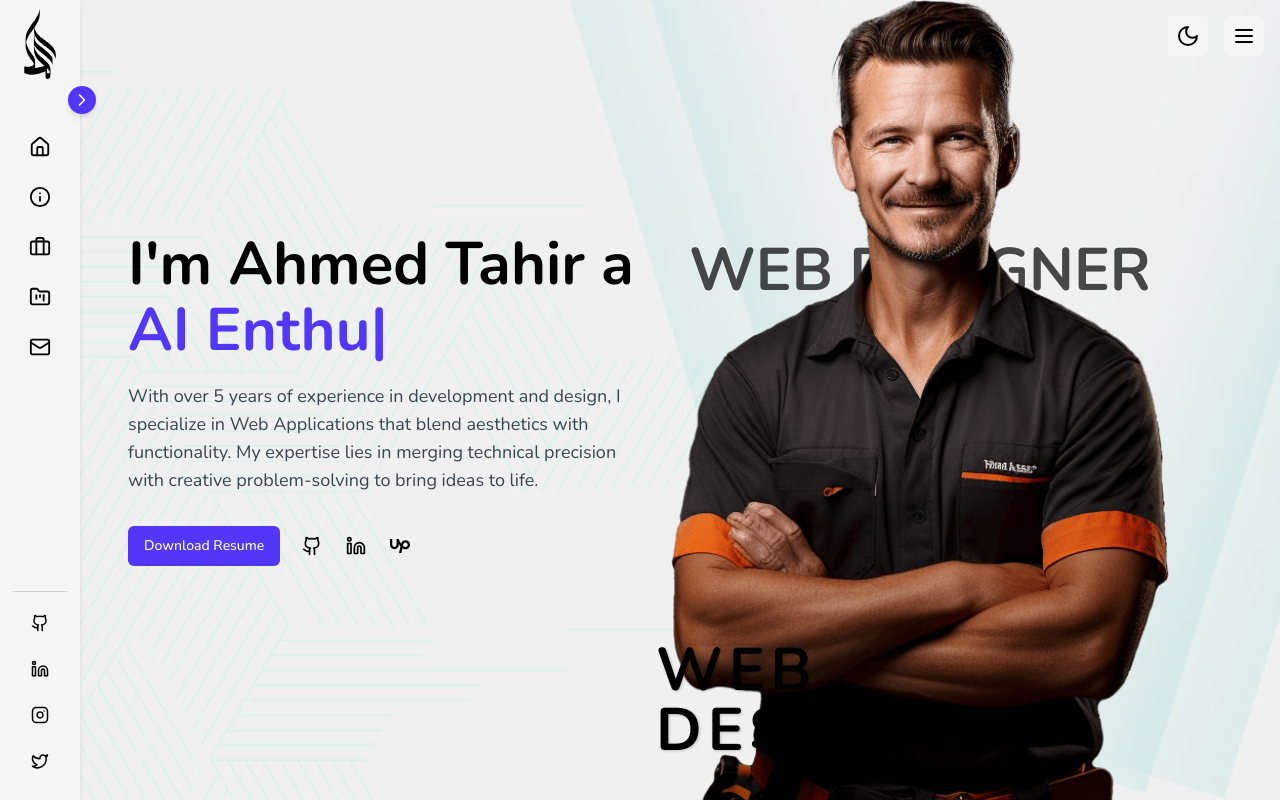
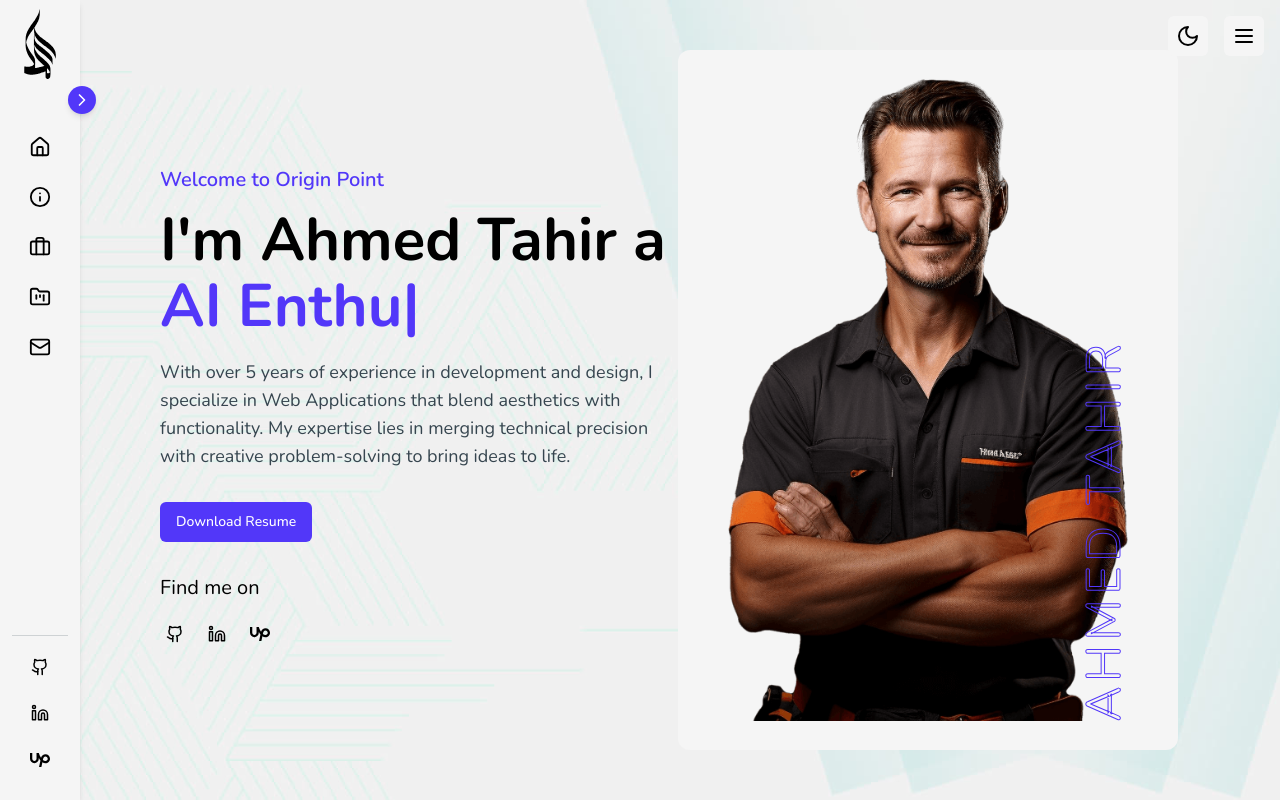
Before and after one commit to ahmedtahir2311/mappe, a Next.js app: page / in a window 1280 px wide. Built offline with nearby package versions, Linux system fonts and the light colour scheme.

Commit message:
adding profolio card

```diff
--- a/package.json
+++ b/package.json
@@ -11,11 +11,13 @@
   "dependencies": {
     "class-variance-authority": "^0.7.1",
     "clsx": "^2.1.1",
+    "framer-motion": "^12.5.0",
     "lucide-react": "^0.476.0",
     "next": "15.1.7",
     "next-themes": "^0.4.4",
     "react": "^19.0.0",
     "react-dom": "^19.0.0",
+    "react-intersection-observer": "^9.16.0",
     "tailwind-merge": "^3.0.2"
   },
   "devDependencies": {
--- a/src/components/module/client-layout.tsx
+++ b/src/components/module/client-layout.tsx
@@ -22,7 +22,7 @@ export function ClientLayout({ children }: ClientLayoutProps) {
       {/* Main content area that adjusts width based on sidebar state */}
       <main
         className={`flex-grow transition-layout ${
-          isOpen ? 'ml-60' : 'ml-8'
+          isOpen ? 'ml-60' : 'ml-16'
         } overflow-y-auto scroll-smooth`}
       >
         {children}
--- a/src/components/module/hero-banner.tsx
+++ b/src/components/module/hero-banner.tsx
@@ -1,8 +1,13 @@
+'use client';
+
 import Image from 'next/image';
+import { Github, Linkedin } from 'lucide-react';
+
 import { TypingEffect } from '@/components/ui/typing-effect';
 import { Button } from '@/components/ui/button';
 import { SocialItem } from '@/components/ui/social-item';
-import { Github, Linkedin } from 'lucide-react';
+import Card from '@/components/ui/card';
+import VerticalText from '../ui/vertical-text';
 
 const HeroBanner = () => {
   const professions = [
@@ -34,6 +39,9 @@ const HeroBanner = () => {
         <div className="container mx-auto flex flex-col lg:flex-row items-center">
           {/* Left Section - Text Content */}
           <div className="w-full lg:w-1/2 text-center lg:text-left">
+            <p className="my-4 text-xl font-semibold text-[rgb(var(--primary-main))]">
+              Welcome to Origin Point
+            </p>
             <h1 className="text-4xl md:text-5xl lg:text-6xl font-bold mb-4 text-[rgb(var(--text-primary))]">
               I&apos;m Ahmed Tahir a <br />
               <span className="text-[rgb(var(--primary-main))]">
@@ -51,28 +59,70 @@ const HeroBanner = () => {
               Applications that blend aesthetics with functionality. My expertise lies in merging
               technical precision with creative problem-solving to bring ideas to life.
             </p>
-
-            <div className="flex items-center gap-4 justify-center lg:justify-start">
             <Button variant="primary" buttonStyle="contained" size="md" withRipple={true}>
               Download Resume
             </Button>
 
+            <div className="mt-8 mb-4">
+              <p className="font-semiBold text-xl">Find me on</p>
+            </div>
+
+            <div className="flex items-center gap-4 justify-center lg:justify-start">
               {/* Social Icons */}
               <div className="flex items-center gap-3">
+                {socialItems.map((x, index) => {
+                  return (
                     <SocialItem
-                  icon={<Github size={20} />}
-                  href="https://github.com/ahmedtahir"
-                  label="GitHub"
+                      key={index}
+                      icon={x.icon}
+                      href={x.href}
+                      label={x.label}
                       showTooltip={false}
                     />
-                <SocialItem
-                  icon={<Linkedin size={20} />}
-                  href="https://linkedin.com/in/ahmedtahir"
-                  label="LinkedIn"
-                  showTooltip={false}
+                  );
+                })}
+              </div>
+            </div>
+          </div>
+
+          {/* Right Section - Image with overlaid text */}
+          <div className="w-full lg:w-1/2 flex items-center justify-center relative h-[60vh] lg:h-[100vh]">
+            <Card className="w-[500px] h-[700px]">
+              <div className="relative">
+                <Image
+                  src="/assets/images/banner-user-image-one.png"
+                  alt="Web Designer Professional w-full h-full"
+                  height={400}
+                  width={400}
+                  quality={100}
+                  priority
                 />
-                <SocialItem
-                  icon={
+
+                <VerticalText text="Ahmed Tahir" className="absolute bottom-0 right-0 text-5xl" />
+              </div>
+            </Card>
+          </div>
+        </div>
+      </div>
+    </section>
+  );
+};
+
+export default HeroBanner;
+
+const socialItems = [
+  {
+    label: 'GitHub',
+    icon: <Github size={18} />,
+    href: 'https://github.com',
+  },
+  {
+    label: 'LinkedIn',
+    icon: <Linkedin size={18} />,
+    href: 'https://linkedin.com',
+  },
+  {
+    icon: (
       <svg
         width={20}
         height={20}
@@ -82,61 +132,14 @@ const HeroBanner = () => {
         xmlns="http://www.w3.org/2000/svg"
       >
         <g id="SVGRepo_bgCarrier" strokeWidth="0"></g>
-                      <g
-                        id="SVGRepo_tracerCarrier"
-                        strokeLinecap="round"
-                        strokeLinejoin="round"
-                      ></g>
+        <g id="SVGRepo_tracerCarrier" strokeLinecap="round" strokeLinejoin="round"></g>
         <g id="SVGRepo_iconCarrier">
           <title>Upwork icon</title>
           <path d="M18.561 13.158c-1.102 0-2.135-.467-3.074-1.227l.228-1.076.008-.042c.207-1.143.849-3.06 2.839-3.06 1.492 0 2.703 1.212 2.703 2.703-.001 1.489-1.212 2.702-2.704 2.702zm0-8.14c-2.539 0-4.51 1.649-5.31 4.366-1.22-1.834-2.148-4.036-2.687-5.892H7.828v7.112c-.002 1.406-1.141 2.546-2.547 2.548-1.405-.002-2.543-1.143-2.545-2.548V3.492H0v7.112c0 2.914 2.37 5.303 5.281 5.303 2.913 0 5.283-2.389 5.283-5.303v-1.19c.529 1.107 1.182 2.229 1.974 3.221l-1.673 7.873h2.797l1.213-5.71c1.063.679 2.285 1.109 3.686 1.109 3 0 5.439-2.452 5.439-5.45 0-3-2.439-5.439-5.439-5.439z"></path>
         </g>
       </svg>
-                  }
-                  href="https://upwork.com/freelancers/ahmedtahir"
-                  label="Upwork"
-                  showTooltip={false}
-                />
-              </div>
-            </div>
-          </div>
-
-          {/* Right Section - Image with overlaid text */}
-          <div className="w-full lg:w-1/2 flex justify-center lg:justify-end relative h-[70vh] lg:h-[100vh]">
-            {/* Top "WEB DESIGNER" text overlay with wave animation */}
-            <div className="absolute top-[30%] z-10 w-full flex justify-center">
-              <h2 className="text-5xl md:text-6xl font-bold text-[rgb(var(--background-primary-main))] opacity-70">
-                WEB DESIGNER{' '}
-              </h2>
-            </div>
-
-            {/* Main image */}
-            <div className="absolute inset-0 flex items-end justify-center z-20">
-              <Image
-                src="/assets/images/banner-user-image-one.png"
-                alt="Web Designer Professional"
-                className="object-contain h-full w-full"
-                height={500}
-                width={500}
-                quality={100}
-                priority
-              />
-            </div>
-
-            {/* Bottom "WEB DESIGNER" text with bouncing effect */}
-            <div className="absolute bottom-[5%] z-30 w-full flex justify-center">
-              <h2
-                className="text-5xl md:text-6xl font-bold text-[rgb(var(--text-primary))] tracking-widest"
-                style={{ textShadow: '1px 1px 3px rgba(0,0,0,0.2)' }}
-              >
-                WEB DESIGNER
-              </h2>
-            </div>
-          </div>
-        </div>
-      </div>
-    </section>
-  );
-};
-
-export default HeroBanner;
+    ),
+    href: '"https://upwork.com/freelancers/ahmedtahir2311"',
+    label: 'Upwork',
+  },
+];
--- a/src/components/module/sidebar.tsx
+++ b/src/components/module/sidebar.tsx
@@ -1,16 +1,6 @@
 'use client';
 
-import {
-  Home,
-  Info,
-  Briefcase,
-  FolderKanban,
-  Mail,
-  Github,
-  Linkedin,
-  Twitter,
-  Instagram,
-} from 'lucide-react';
+import { Home, Info, Briefcase, FolderKanban, Mail, Github, Linkedin } from 'lucide-react';
 import { useSidebar } from '@/lib/context/sidebar-context';
 import { MenuItem } from '@/components/ui/menu-item';
 import { SocialItem } from '@/components/ui/social-item';
@@ -115,9 +105,24 @@ const socialItems = [
     href: 'https://linkedin.com',
   },
   {
-    icon: <Instagram size={18} />,
-    href: 'https://instagram.com',
-    label: 'Instagram',
+    icon: (
+      <svg
+        width={20}
+        height={20}
+        fill="currentColor"
+        viewBox="0 0 24 24"
+        role="img"
+        xmlns="http://www.w3.org/2000/svg"
+      >
+        <g id="SVGRepo_bgCarrier" strokeWidth="0"></g>
+        <g id="SVGRepo_tracerCarrier" strokeLinecap="round" strokeLinejoin="round"></g>
+        <g id="SVGRepo_iconCarrier">
+          <title>Upwork icon</title>
+          <path d="M18.561 13.158c-1.102 0-2.135-.467-3.074-1.227l.228-1.076.008-.042c.207-1.143.849-3.06 2.839-3.06 1.492 0 2.703 1.212 2.703 2.703-.001 1.489-1.212 2.702-2.704 2.702zm0-8.14c-2.539 0-4.51 1.649-5.31 4.366-1.22-1.834-2.148-4.036-2.687-5.892H7.828v7.112c-.002 1.406-1.141 2.546-2.547 2.548-1.405-.002-2.543-1.143-2.545-2.548V3.492H0v7.112c0 2.914 2.37 5.303 5.281 5.303 2.913 0 5.283-2.389 5.283-5.303v-1.19c.529 1.107 1.182 2.229 1.974 3.221l-1.673 7.873h2.797l1.213-5.71c1.063.679 2.285 1.109 3.686 1.109 3 0 5.439-2.452 5.439-5.45 0-3-2.439-5.439-5.439-5.439z"></path>
+        </g>
+      </svg>
+    ),
+    href: '"https://upwork.com/freelancers/ahmedtahir2311"',
+    label: 'Upwork',
   },
-  { icon: <Twitter size={18} />, href: 'https://twitter.com', label: 'Twitter' },
 ];
--- /dev/null
+++ b/src/components/ui/card.tsx
@@ -0,0 +1,94 @@
+'use client';
+
+import React, { useState, useRef } from 'react';
+
+interface CardProps {
+  children: React.ReactNode;
+  className?: string;
+}
+
+const Card = ({ children, className = '' }: CardProps) => {
+  const [position, setPosition] = useState({ x: 0, y: 0 });
+  const [isHovering, setIsHovering] = useState(false);
+  const cardRef = useRef<HTMLDivElement>(null);
+
+  const handleMouseMove = (e: React.MouseEvent<HTMLDivElement>) => {
+    if (!cardRef.current) return;
+
+    const rect = cardRef.current.getBoundingClientRect();
+    setPosition({
+      x: e.clientX - rect.left,
+      y: e.clientY - rect.top,
+    });
+  };
+
+  const handleMouseEnter = () => {
+    setIsHovering(true);
+  };
+
+  const handleMouseLeave = () => {
+    setIsHovering(false);
+  };
+
+  return (
+    <div
+      ref={cardRef}
+      className={`relative rounded-2xl overflow-hidden p-0.5`}
+      onMouseMove={handleMouseMove}
+      onMouseEnter={handleMouseEnter}
+      onMouseLeave={handleMouseLeave}
+    >
+      {/* Border effect */}
+      <div
+        className="absolute inset-0 pointer-events-none"
+        style={{
+          borderRadius: '16px',
+          // border: '1px solid rgb(var(--text-secondary))',
+          background: isHovering
+            ? `
+              linear-gradient(to right,
+                transparent,
+                transparent calc(${Math.max(
+                  0,
+                  (position.x / (cardRef.current?.offsetWidth ?? 1)) * 100 - 20,
+                )}%),
+                rgba(101, 96, 255, ${Math.max(
+                  0,
+                  1 - Math.abs(position.x / (cardRef.current?.offsetWidth ?? 1) - 0.5) * 2,
+                )}),
+                transparent calc(${Math.min(
+                  100,
+                  (position.x / (cardRef.current?.offsetWidth ?? 1)) * 100 + 20,
+                )}%),
+                transparent),
+              linear-gradient(to bottom,
+                transparent,
+                transparent calc(${Math.max(
+                  0,
+                  (position.y / (cardRef.current?.offsetHeight ?? 1)) * 100 - 20,
+                )}%),
+                rgba(101, 96, 255, ${Math.max(
+                  0,
+                  1 - Math.abs(position.y / (cardRef.current?.offsetHeight ?? 1) - 0.5) * 2,
+                )}),
+                transparent calc(${Math.min(
+                  100,
+                  (position.y / (cardRef.current?.offsetHeight ?? 1)) * 100 + 20,
+                )}%),
+                transparent)
+            `
+            : '',
+        }}
+      />
+
+      {/* Content */}
+      <div
+        className={`bg-[rgb(var(--background-secondary))] rounded-xl p-6 relative z-10 flex items-center justify-center  ${className}`}
+      >
+        {children}
+      </div>
+    </div>
+  );
+};
+
+export default Card;
--- /dev/null
+++ b/src/components/ui/stats-section.tsx
@@ -0,0 +1,99 @@
+'use client';
+
+import { useEffect, useState, useRef } from 'react';
+import Card from '../ui/card';
+
+interface StatItemProps {
+  value: number;
+  suffix?: string;
+  label: string;
+  decimal?: boolean;
+}
+
+const StatItem = ({ value, suffix = '', label, decimal = false }: StatItemProps) => {
+  const [count, setCount] = useState(0);
+  const [isVisible, setIsVisible] = useState(false);
+  const elementRef = useRef<HTMLDivElement>(null);
+
+  useEffect(() => {
+    const observer = new IntersectionObserver(
+      ([entry]) => {
+        if (entry.isIntersecting && !isVisible) {
+          setIsVisible(true);
+        }
+      },
+      { threshold: 0.3 },
+    );
+
+    if (elementRef.current) {
+      observer.observe(elementRef.current);
+    }
+
+    return () => observer.disconnect();
+  }, [isVisible]);
+
+  useEffect(() => {
+    let start = 0;
+    if (isVisible) {
+      const end = value;
+      const duration = 2000; // 2 seconds
+      const increment = end / (duration / 16); // 60 FPS
+
+      const timer = setInterval(() => {
+        start += increment;
+        if (start >= end) {
+          setCount(end);
+          clearInterval(timer);
+        } else {
+          setCount(start);
+        }
+      }, 16);
+
+      return () => clearInterval(timer);
+    }
+  }, [isVisible, value]);
+
+  return (
+    <div
+      ref={elementRef}
+      className={`transform transition-all duration-500 ${
+        isVisible ? 'translate-y-0 opacity-100' : 'translate-y-4 opacity-0'
+      }`}
+    >
+      <Card className="w-full min-w-[140px]">
+        <div className="flex flex-col items-center justify-center py-4">
+          <div className="text-3xl md:text-4xl font-bold text-[rgb(var(--primary-main))] mb-2 flex items-center">
+            {decimal ? count.toFixed(1) : Math.floor(count)}
+            {suffix}
+          </div>
+          <div className="text-sm text-[rgb(var(--text-secondary))] text-center max-w-[120px] font-medium">
+            {label}
+          </div>
+        </div>
+      </Card>
+    </div>
+  );
+};
+
+const StatsSection = () => {
+  const stats = [
+    { value: 14, label: 'Years of Experience' },
+    { value: 50, suffix: '+', label: 'Project Completed' },
+    { value: 1.5, suffix: 'K', label: 'Happy Clients', decimal: true },
+    { value: 14, label: 'Years of Experience' },
+  ];
+
+  return (
+    <div className="w-full">
+      <div className="max-w-6xl mx-auto px-4">
+        <div className="grid grid-cols-2 md:grid-cols-4 gap-6 md:gap-8 justify-items-center">
+          {stats.map((stat, index) => (
+            <StatItem key={index} {...stat} />
+          ))}
+        </div>
+      </div>
+    </div>
+  );
+};
+
+export default StatsSection;
--- /dev/null
+++ b/src/components/ui/vertical-text.tsx
@@ -0,0 +1,18 @@
+import React from 'react';
+
+interface VerticalTextProps {
+  text: string;
+  className?: string;
+}
+
+const VerticalText = ({ text, className = '' }: VerticalTextProps) => {
+  return (
+    <div
+      className={`rotate-180 tracking-widest text-transparent [-webkit-text-stroke:1px_rgb(var(--primary-main))] [text-stroke:1px_rgb(var(--primary-main))] [writing-mode:vertical-rl] [text-orientation:mixed] text-4xl text-[rgb(var(--primary-main))] uppercase ${className}`}
+    >
+      {text}
+    </div>
+  );
+};
+
+export default VerticalText;
```
Also changed, not shown: 1 other file (tests, documents, lock files or other folders). Lines whose indentation alone changed are shown as unchanged.
